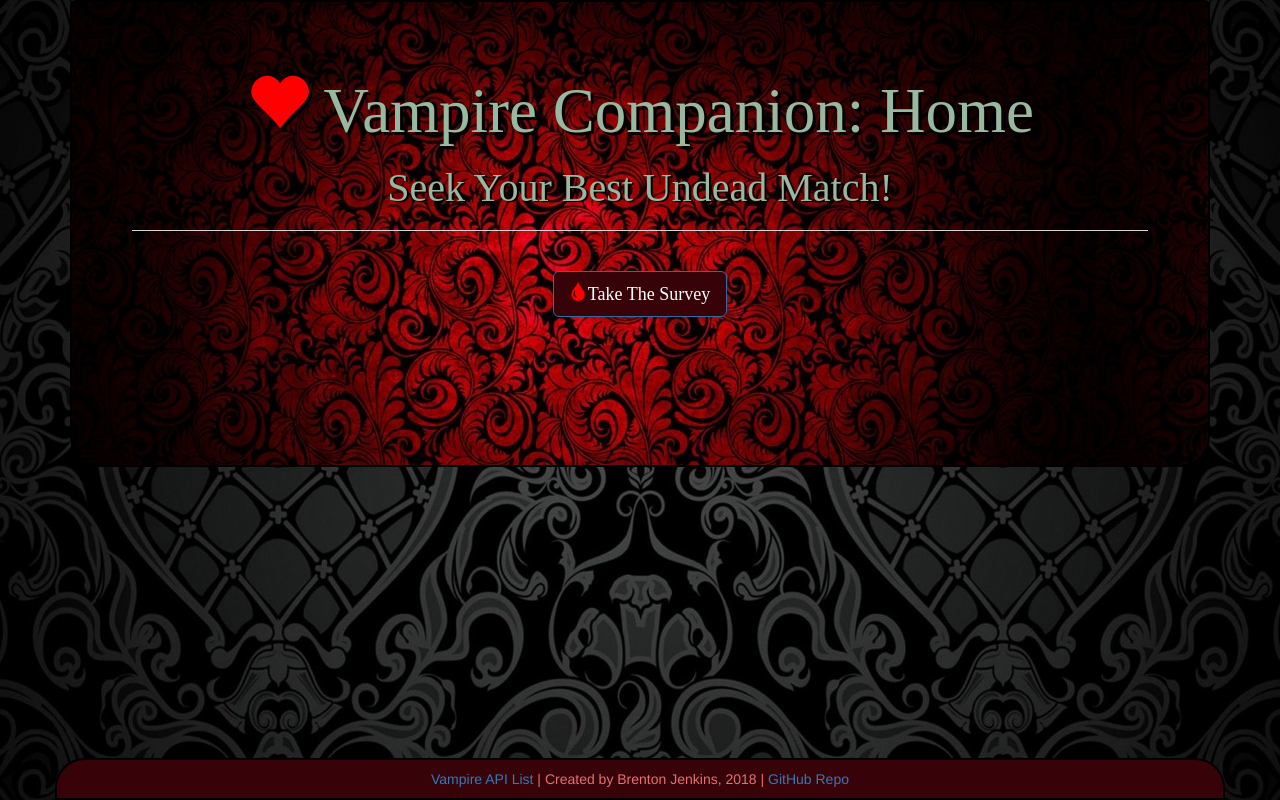
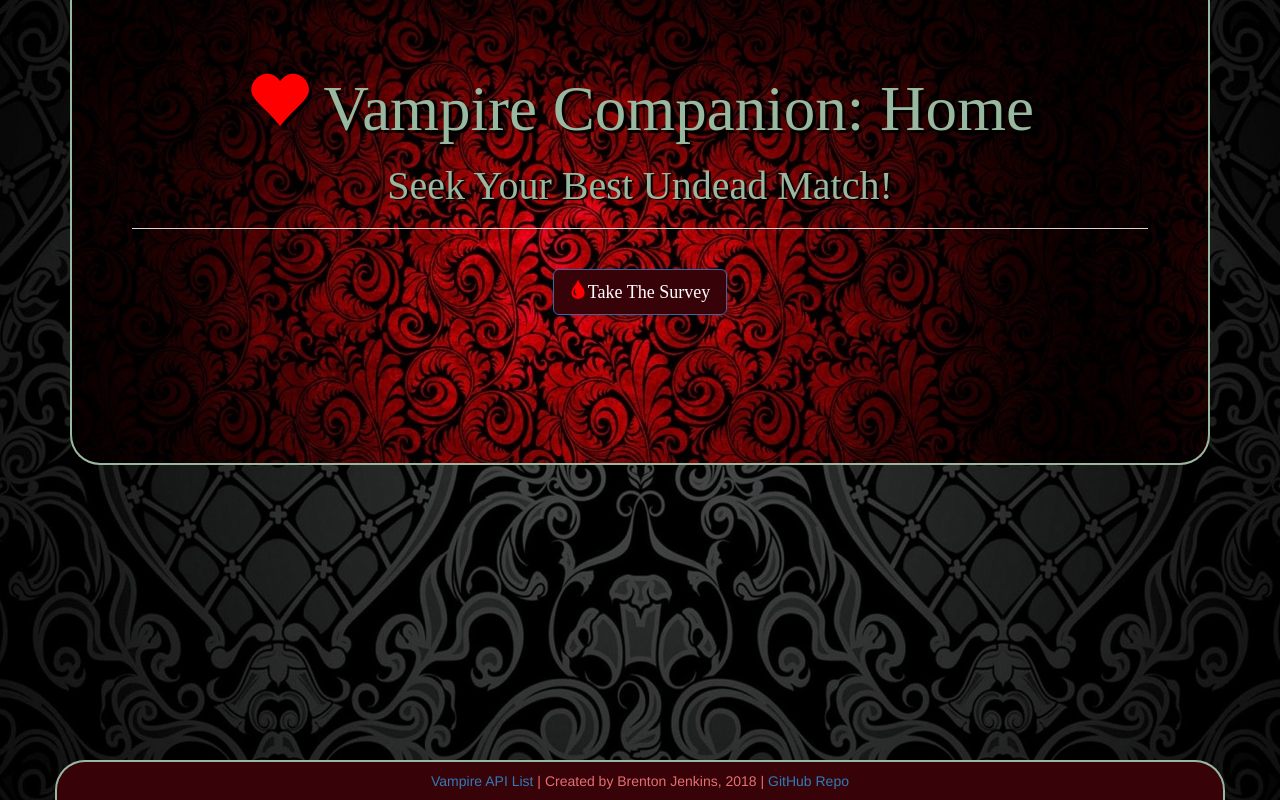
Before and after one commit to Mondo114/Friend-Finder, a website: page app/public/home.html in a window 1280 px wide. Drawn offline with nearby package versions, Linux system fonts and the light colour scheme; a web font is replaced by a local one.

Commit message:
css misc and border changes

```diff
--- a/app/public/style.css
+++ b/app/public/style.css
@@ -25,7 +25,11 @@ body {
     background-image: url("./red.jpg");
     color: black;
     font-family: 'IM Fell English SC', serif;
-    border: 2px solid black;
+    border-right: 2px solid rgb(152, 184, 160);;
+    border-left: 2px solid rgb(152, 184, 160);;
+    border-bottom: 2px solid rgb(152, 184, 160);;
+    border-top-left-radius: 0px !important;
+    border-top-right-radius: 0px !important;
     border-bottom-left-radius: 30px !important;
     border-bottom-right-radius: 30px !important;
     margin-bottom: 60px;
@@ -35,11 +39,18 @@ body {
     background-image: url("./red.jpg");
     color: rgb(152, 184, 160);
     font-family: 'IM Fell English SC', serif;
-    border: 2px solid black;
+    border: 2px solid rgb(152, 184, 160);;
     text-align: center;
     font-size: 20px;
     margin-top: 40px;
     border-radius: 30px;
+}
+
+.survey-title {
+    color: rgb(152, 184, 160);
+    font-size: 45px;
+    text-shadow: 2px 1px 1px black;
+    text-decoration: underline;
 }
 
 .form-control {
@@ -60,12 +71,6 @@ h3 {
 
 h4 {
     font-size: 35px;
-    text-shadow: 2px 1px 1px black;
-}
-
-.survey-title {
-    color: rgb(152, 184, 160);
-    font-size: 45px;
     text-shadow: 2px 1px 1px black;
 }
 
@@ -126,10 +131,9 @@ h4 {
     background-color: rgb(56, 2, 9);
     color: rgb(230, 112, 112);
     text-align: center;
-    border-top: 2px solid black;
-    border-right: 2px solid black;
-    border-left: 2px solid black;
-    border-bottom: 2px solid black;
+    border-top: 2px solid rgb(152, 184, 160);;
+    border-right: 2px solid rgb(152, 184, 160);;
+    border-left: 2px solid rgb(152, 184, 160);;
     border-top-left-radius: 30px;
     border-top-right-radius: 30px;
     z-index: 999;
```
Also changed, not shown: app/public/survey.html (+20 -15 lines).
